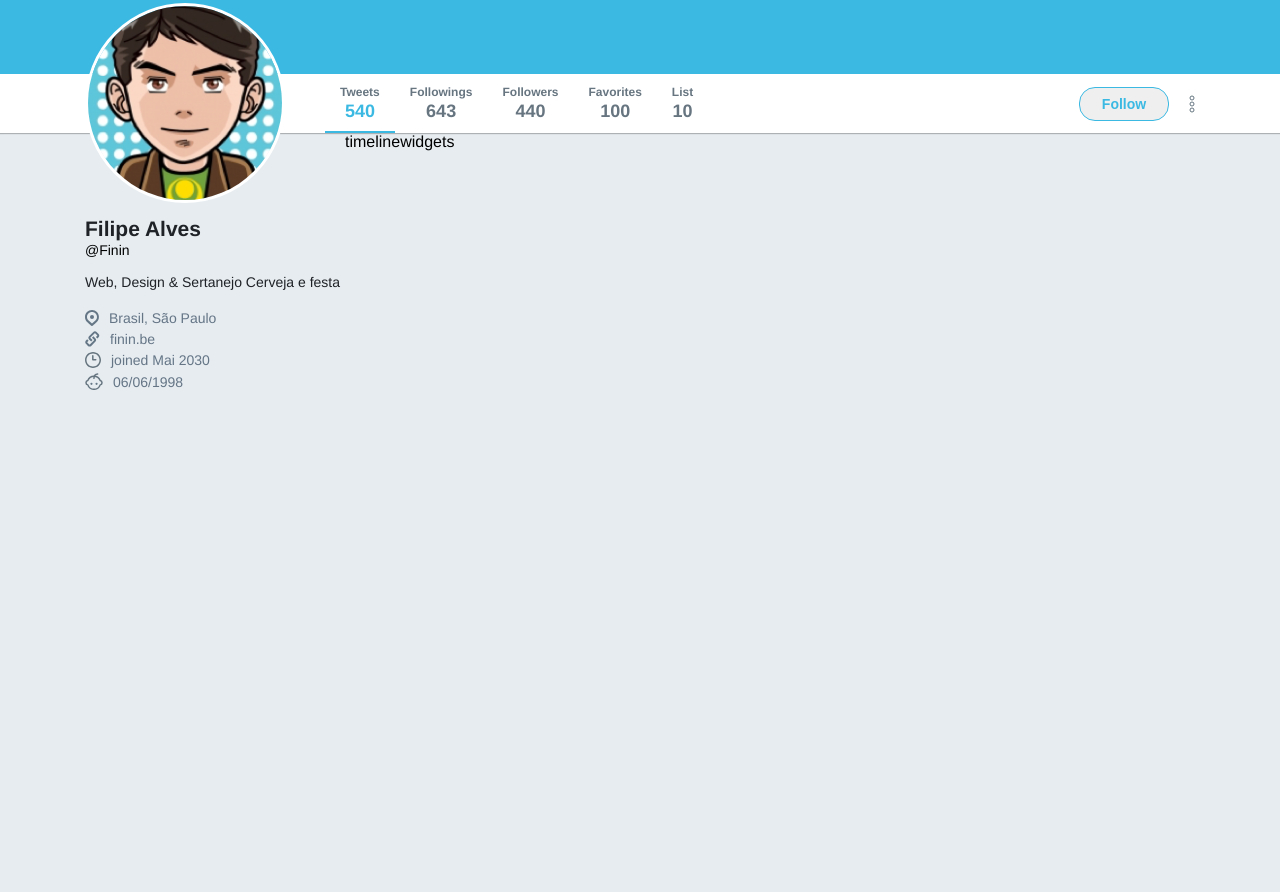
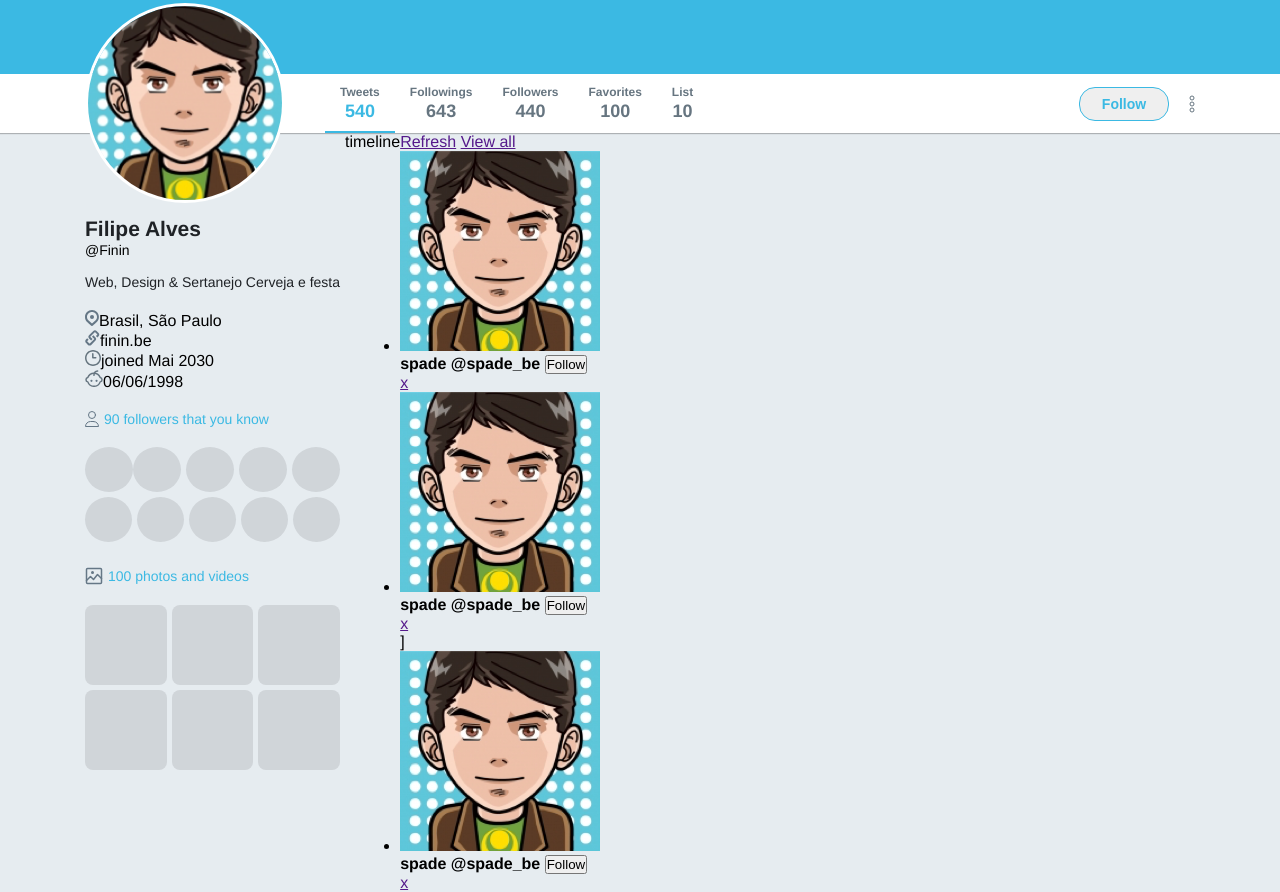
Before and after one commit to Cavalcantefilipe/FlexBox, a plain HTML site: page index.html in a window 1280 px wide. Shown: the part 352-1244 px from the top of the page. Before the commit the page ends 800 px from the top, so only its background shows below. Drawn offline with Linux system fonts and the light colour scheme.

Commit message:
falta pouco

```diff
--- a/index.html
+++ b/index.html
@@ -79,12 +79,84 @@
             <li><img src="images/url.svg" alt="Url">finin.be</li>
             <li><img src="images/joined.svg" alt="joined">joined Mai 2030</li>
             <li><img src="images/born.svg" alt="Born">06/06/1998</li>
+        </ul>
 
-        </ul>
+        <div class="widget followers">
+          <strong> <img src="/images/followers.svg" alt="followers"> 90 followers  that you know</strong>
+
+          <ul class="list">
+            <li></li>
+            <li></li>
+            <li></li>
+            <li></li>
+            <li></li>
+            <li></li>
+            <li></li>
+            <li></li>
+            <li></li>
+            <li></li>
+          </ul>
+        </div>
+        <div class="widget images">
+          <strong> <img src="/images/images.svg" alt="images"> 100 photos and videos</strong>
+
+          <ul >
+            <li></li>
+            <li></li>
+            <li></li>
+            <li></li>
+            <li></li>
+            <li></li>
+          </ul>
+        </div>
       </aside>
       <section class="timeline">timeline</section>
 
-      <aside class="widgets">widgets</aside>
+      <aside class="widgets">
+        <div class="widget follow">
+          <div class="title">
+            <strong></strong>
+            <a href="">Refresh</a>
+            <a href="">View all</a>
+          </div>
+
+          <ul>
+            <li>
+              <div class="profile">
+              <img src="/images/avatar.png" alt="">
+              <div class="info">
+                <strong>spade <span>@spade_be</span></strong>
+                <button>Follow</button>
+              </div>
+            </div>
+            <a href="">x</a>
+            </li>
+             <li>
+              <div class="profile">
+              <img src="/images/avatar.png" alt="">
+              <div class="info">
+                <strong>spade <span>@spade_be</span></strong>
+                <button>Follow</button>
+              </div>
+            </div>
+            <a href="">x</a>
+            </li>] <li>
+              <div class="profile">
+              <img src="/images/avatar.png" alt="">
+              <div class="info">
+                <strong>spade <span>@spade_be</span></strong>
+                <button>Follow</button>
+              </div>
+            </div>
+            <a href="">x</a>
+            </li>
+          </ul>
+        </div>
+
+        <div class="widget trends">
+
+        </div>
+      </aside>
     </div>
   </body>
 </html>
--- a/styles.css
+++ b/styles.css
@@ -227,7 +227,7 @@ div.wrapper-content aside.profile ul{
     margin-top: 20px;
 }
 
-div.wrapper-content aside.profile li{
+div.wrapper-content aside.profile ul.list li{
     font-size: 14px;
     color: #657586;
 
@@ -236,10 +236,63 @@ div.wrapper-content aside.profile li{
     margin-top: 5px;
 }
 
-div.wrapper-content aside.profile li:first-child {
+div.wrapper-content aside.profile ul.list li:first-child {
     margin: 0;
 }
 
-div.wrapper-content aside.profile li img{
+div.wrapper-content aside.profile ul.list li img{
     margin-right: 10px;
 }
+
+
+div.wrapper-content aside.profile .widget{
+  margin-top: 20px;
+
+}
+
+div.wrapper-content aside.profile .widget strong {
+  font-weight: normal;
+  color: #3bb9e3;
+  font-size: 14px;
+  display:  flex;
+  align-items: center;
+}
+
+div.wrapper-content aside.profile .widget strong img {
+  margin-right: 5px;
+}
+
+div.wrapper-content aside.profile .followers ul{
+  list-style: none;
+  display: flex;
+  flex-wrap: wrap;
+}
+
+div.wrapper-content aside.profile .followers ul li{
+  width: 45px;
+  height: 45px;
+  background: #D0D5D9;
+  border-radius: 50%;
+  flex: 1 0 auto;
+  margin: 0 5px 5px 0;
+}
+
+
+
+div.wrapper-content aside.profile .images ul{
+  list-style: none;
+  display: flex;
+  flex-wrap: wrap;
+
+  align-content: flex-start;
+  align-items: flex-start;
+}
+
+div.wrapper-content aside.profile .images ul li{
+  width: 80px;
+  height: 80px;
+  background: #D0D5D9;
+  border-radius: 8px;
+  flex: 1 0 auto;
+  margin: 0 5px 5px 0;
+}
```
